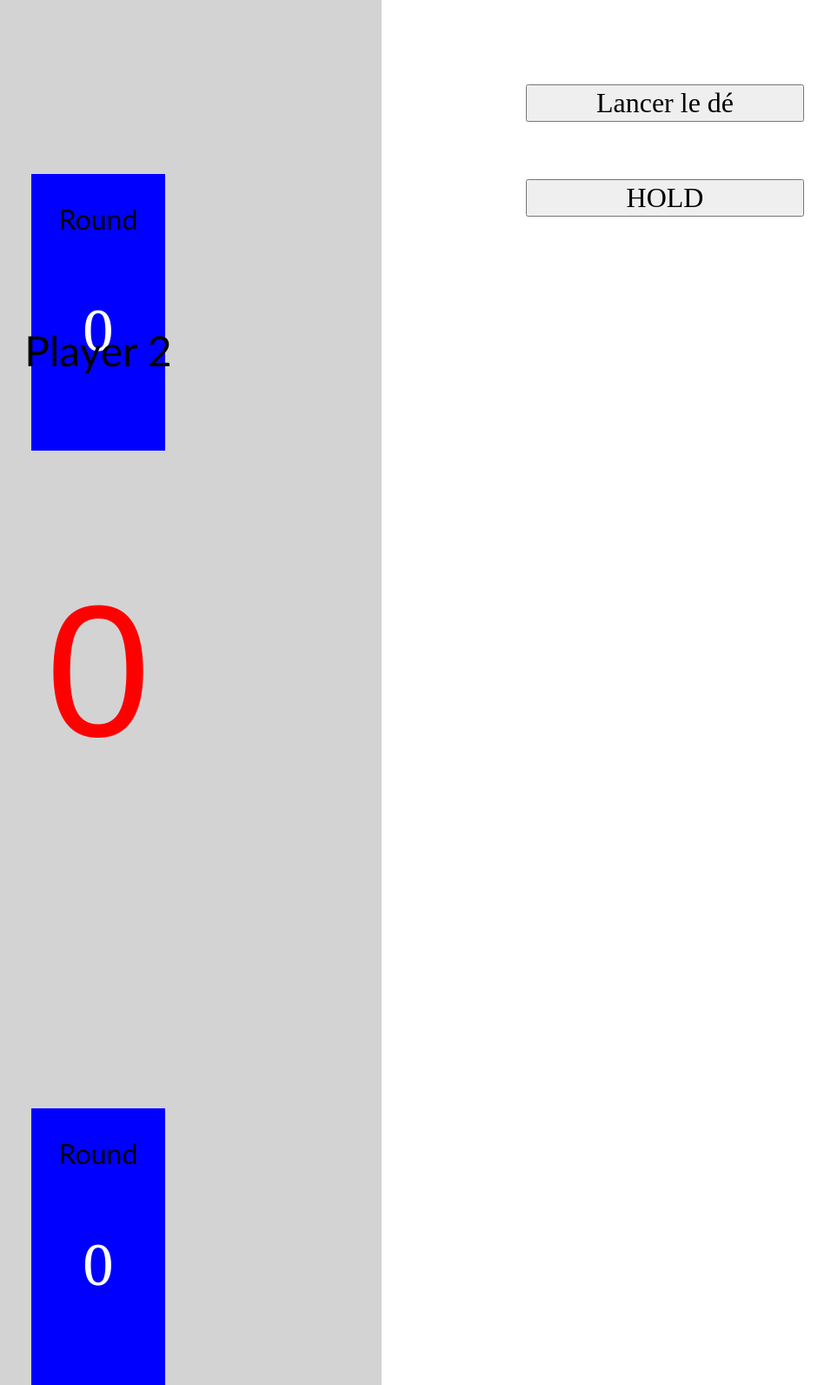
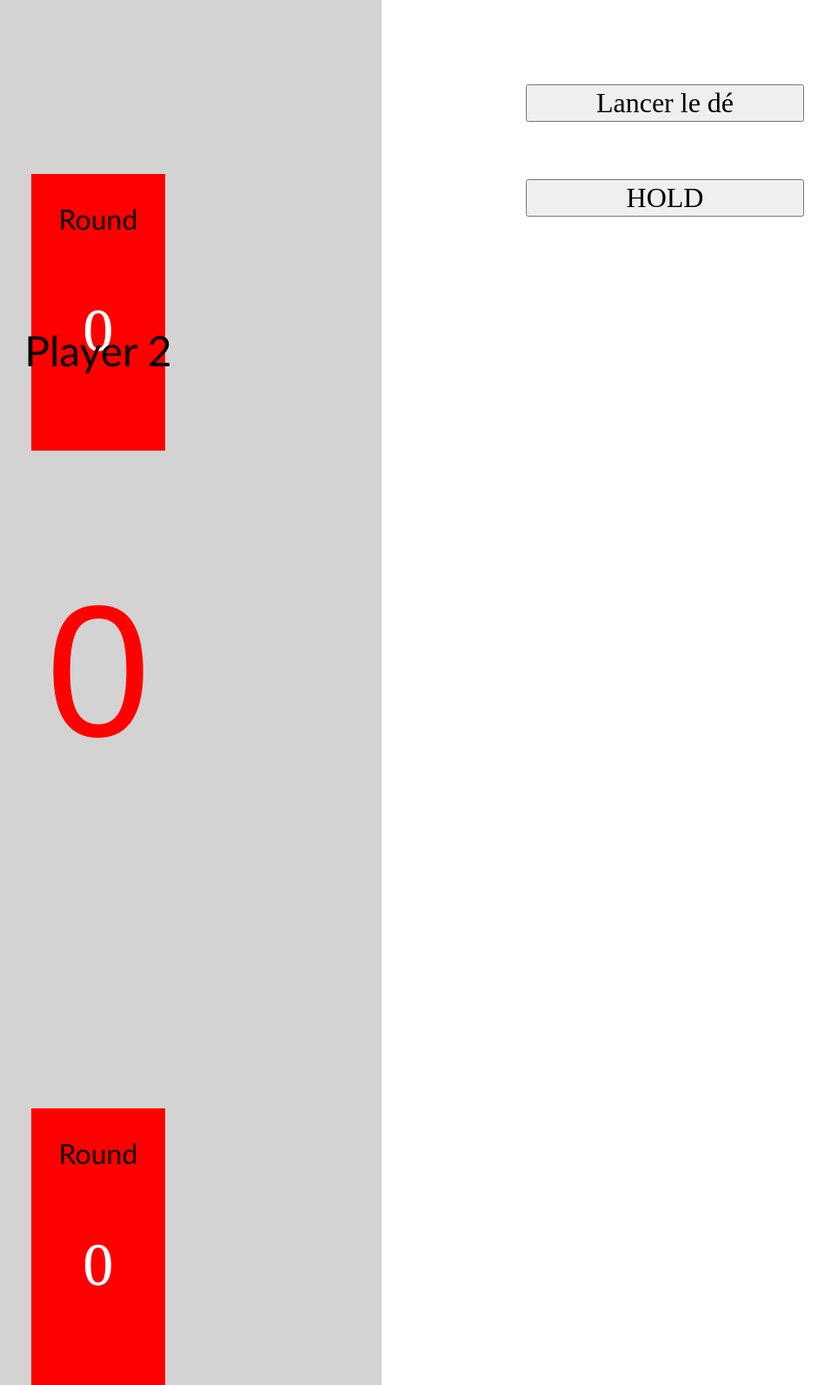
Before and after one commit to RxlBaptiste/GameOFDice, a PHP site: page / in a window 1280 px wide. Shown: the part 628-2220 px from the top of the page at 87% size, without its empty margins (201-1157 px from the left). Run offline with PHP 8.4, Linux system fonts and the light colour scheme.

Commit message:
ChangeColor

```diff
--- a/Style.css
+++ b/Style.css
@@ -100,7 +100,7 @@ body{
     position: relative;
     top: 2em;
     padding: 1em;
-    background-color: blue;
+    background-color: red;
     text-align: center;
     font-family: 'Gill Sans', 'Gill Sans MT', 'Calibri', 'Trebuchet MS', sans-serif;
     font-size: 2em;
```
